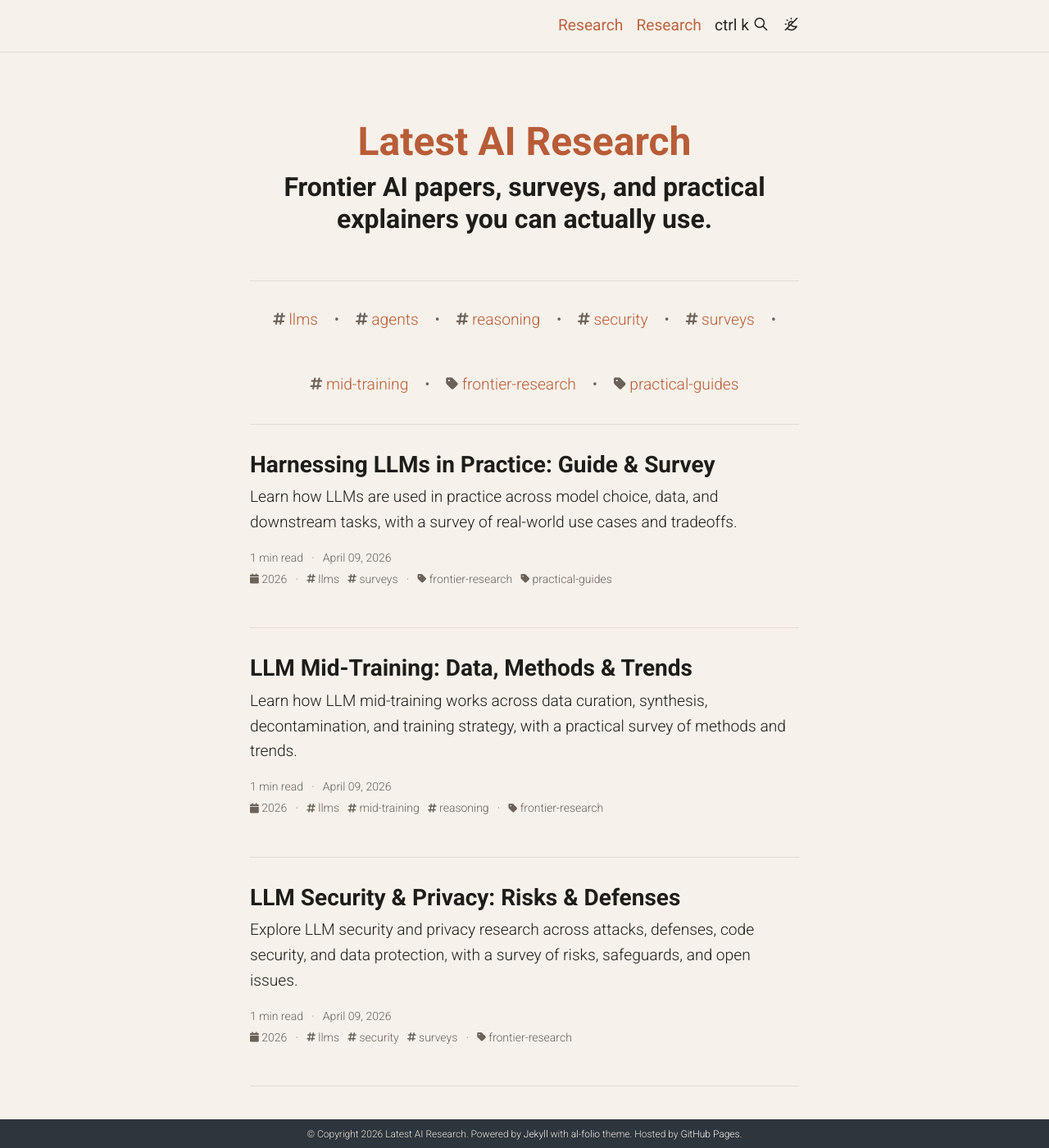
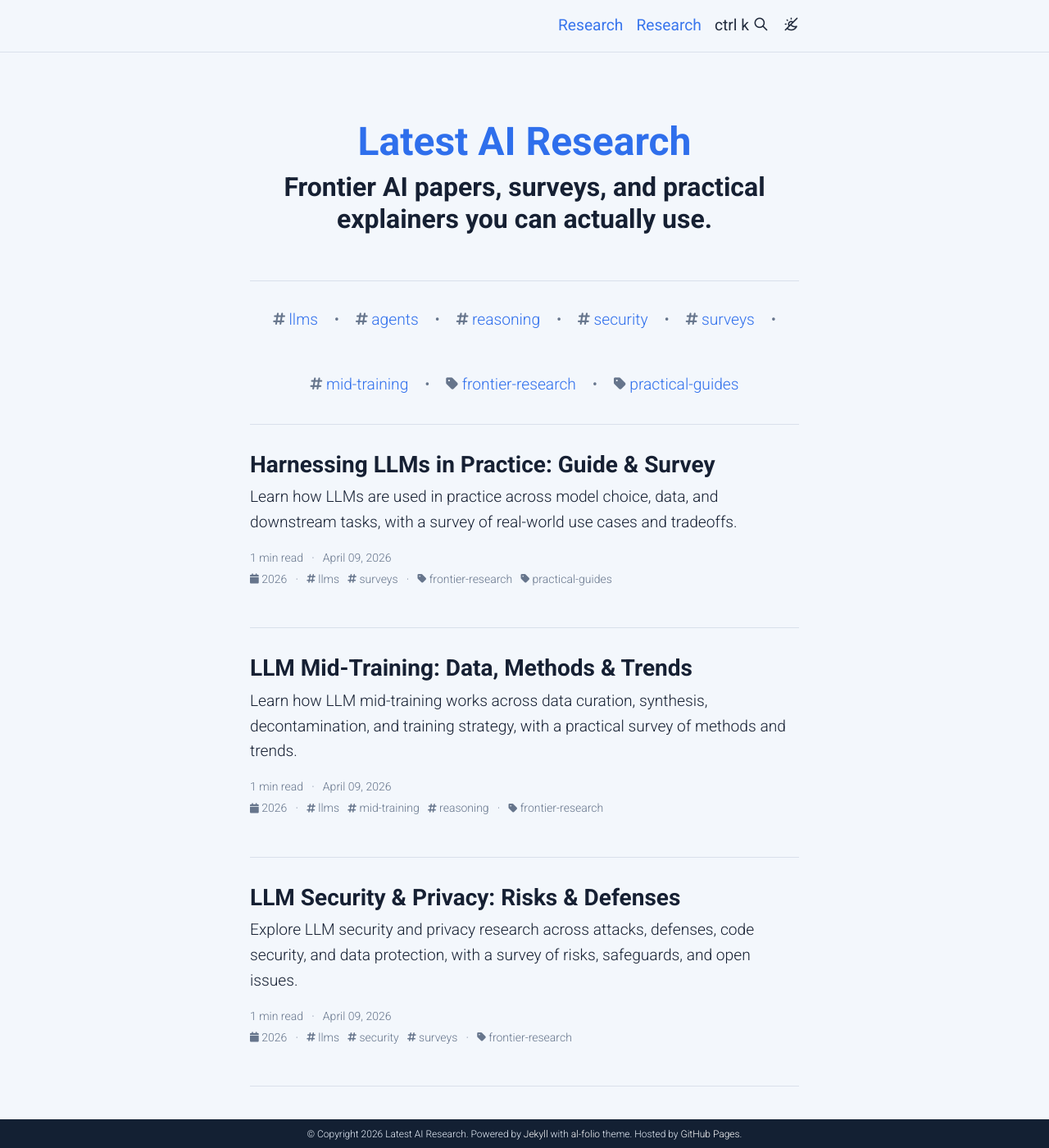
Before and after one commit to latestairesearch/latestairesearch.github.io, a Jekyll site: the page built from _pages/tutorials.md, in a window 1280 px wide and 1400 px high. Shown: the whole window at 82% size. Built offline with Jekyll 4.4.1, drawn with Linux system fonts in a browser that asks for light colours; nearby versions of some CDN libraries; the list of posts is cut into pages by our own code; comment, search, counter and statistics services are not loaded.

Commit message:
style: switch to paper blue palette

```diff
--- a/_sass/_themes.scss
+++ b/_sass/_themes.scss
@@ -6,24 +6,24 @@
 
 :root {
   color-scheme: light;
-  --global-bg-color: #f6f1ea;
+  --global-bg-color: #f3f7fc;
   --global-code-bg-color: #{$code-bg-color-light};
-  --global-text-color: #1e1d1a;
-  --global-text-color-light: #6b6258;
-  --global-theme-color: #b85c38;
-  --global-hover-color: #8f4023;
+  --global-text-color: #162033;
+  --global-text-color-light: #66758c;
+  --global-theme-color: #2f6fec;
+  --global-hover-color: #1f5ad1;
   --global-hover-text-color: #{$white-color};
-  --global-footer-bg-color: #2d353d;
-  --global-footer-text-color: #efe4d6;
-  --global-footer-link-color: #fff7ef;
-  --global-distill-app-color: #8a8175;
-  --global-divider-color: rgba(75, 56, 43, 0.12);
-  --global-card-bg-color: #fffaf4;
-  --global-highlight-color: #c96a43;
+  --global-footer-bg-color: #132033;
+  --global-footer-text-color: #e8f0fb;
+  --global-footer-link-color: #ffffff;
+  --global-distill-app-color: #7a8ba6;
+  --global-divider-color: rgba(31, 63, 112, 0.12);
+  --global-card-bg-color: #ffffff;
+  --global-highlight-color: #4d8dff;
   --global-back-to-top-bg-color: rgba($black-color, 0.4);
   --global-back-to-top-text-color: #{$white-color};
-  --global-newsletter-bg-color: #fff8f1;
-  --global-newsletter-text-color: #1e1d1a;
+  --global-newsletter-bg-color: #edf4ff;
+  --global-newsletter-text-color: #162033;
 
   --global-tip-block: #42b983;
   --global-tip-block-bg: #e2f5ec;
@@ -73,23 +73,23 @@
 
 html[data-theme="dark"] {
   color-scheme: dark;
-  --global-bg-color: #1f252b;
+  --global-bg-color: #0f1722;
   --global-code-bg-color: #{$code-bg-color-dark};
-  --global-text-color: #efe4d6;
-  --global-text-color-light: #b8aa98;
-  --global-theme-color: #f2a65a;
-  --global-hover-color: #ffbe7a;
+  --global-text-color: #e7eefb;
+  --global-text-color-light: #9eb0ca;
+  --global-theme-color: #7db3ff;
+  --global-hover-color: #a9cbff;
   --global-hover-text-color: #{$white-color};
-  --global-footer-bg-color: #efe4d6;
-  --global-footer-text-color: #1f252b;
-  --global-footer-link-color: #5b2f1f;
-  --global-distill-app-color: #d4c6b6;
-  --global-divider-color: #3a454f;
-  --global-card-bg-color: #2a3138;
+  --global-footer-bg-color: #dce8fb;
+  --global-footer-text-color: #132033;
+  --global-footer-link-color: #1f4fa8;
+  --global-distill-app-color: #c3d4ef;
+  --global-divider-color: #243244;
+  --global-card-bg-color: #162130;
   --global-back-to-top-bg-color: rgba($white-color, 0.5);
   --global-back-to-top-text-color: #{$black-color};
-  --global-newsletter-bg-color: #2b333b;
-  --global-newsletter-text-color: #efe4d6;
+  --global-newsletter-bg-color: #162130;
+  --global-newsletter-text-color: #e7eefb;
 
   --global-tip-block: #42b983;
   --global-tip-block-bg: #215d42;
```
Also changed, not shown: 1 other file.
